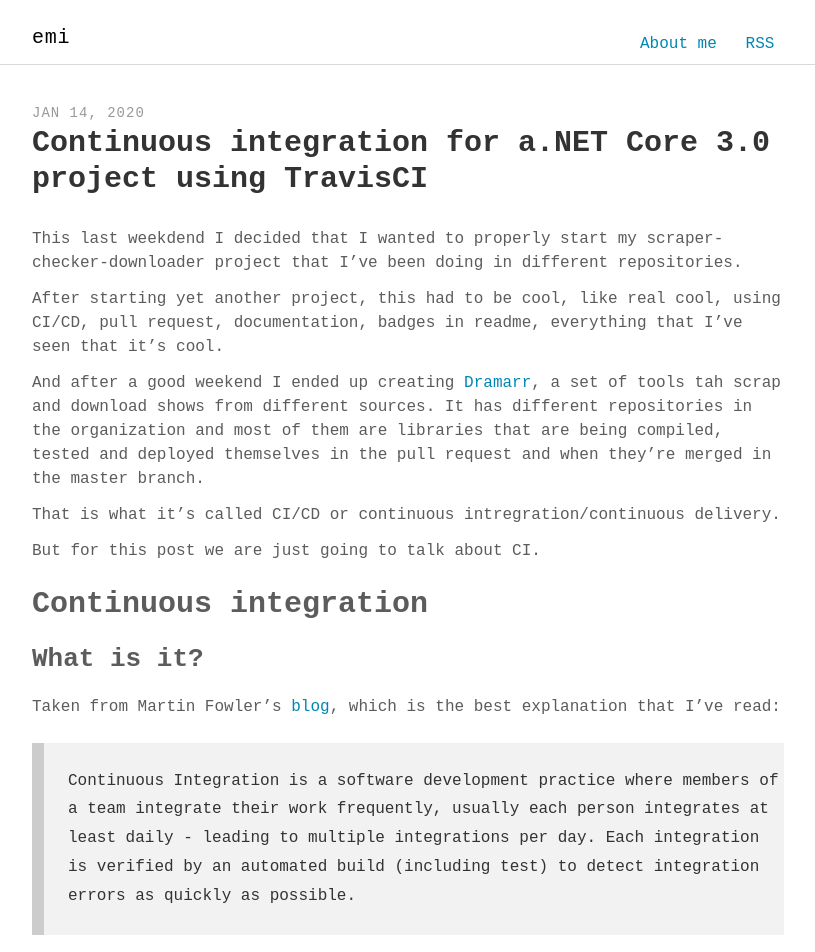
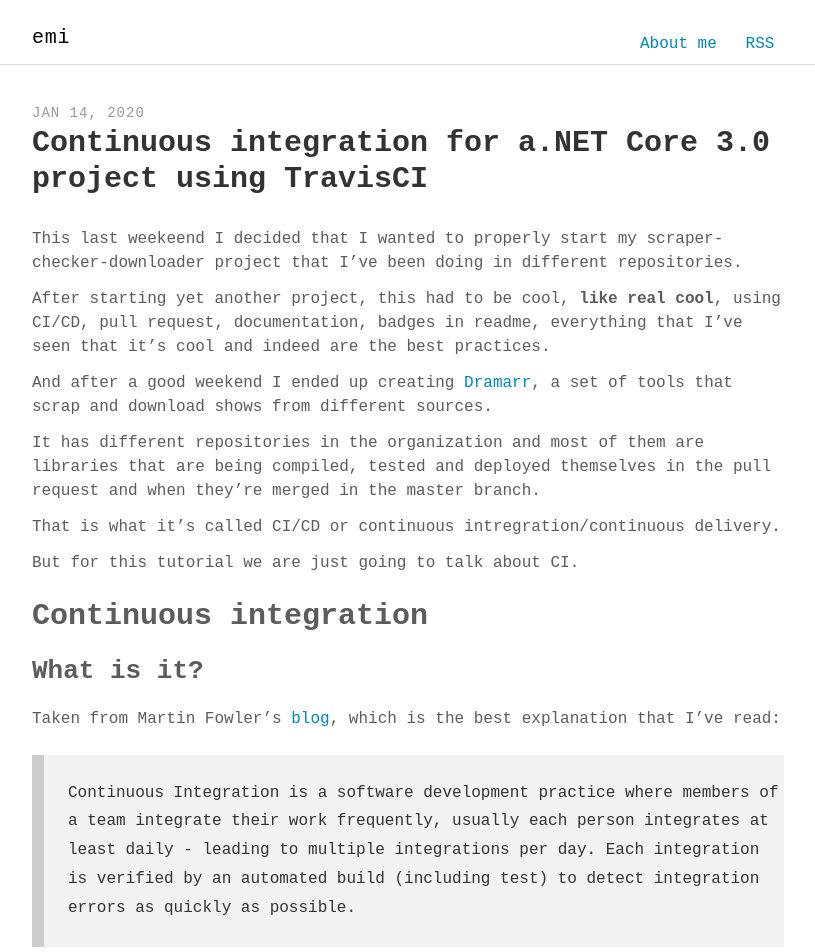
Before and after one commit to emimontesdeoca/emimontesdeoca.github.io, a Jekyll site: the page built from _posts/2020-01-14-ci-dotnet-core-and-travis-ci.md, in a window 1280 px wide. Shown: the top 952 px of the page, without its empty margins (232-1047 px from the left). Built offline with Jekyll 4.4.1, drawn with Linux system fonts in a browser that asks for light colours; some web fonts are replaced; comment, search, counter and statistics services are not loaded; some of the changed text lies outside the part shown.

Commit message:
Fixed typos, changed readme and updated travis

````diff
--- a/_posts/2020-01-14-ci-dotnet-core-and-travis-ci.md
+++ b/_posts/2020-01-14-ci-dotnet-core-and-travis-ci.md
@@ -6,15 +6,17 @@
 keywords: "tutorial"
 ---
 
-This last weekdend I decided that I wanted to properly start my scraper-checker-downloader project that I've been doing in different repositories.
+This last weekeend I decided that I wanted to properly start my scraper-checker-downloader project that I've been doing in different repositories.
 
-After starting yet another project, this had to be cool, like real cool, using CI/CD, pull request, documentation, badges in readme, everything that I've seen that it's cool.
+After starting yet another project, this had to be cool, **like real cool**, using CI/CD, pull request, documentation, badges in readme, everything that I've seen that it's cool and indeed are the best practices.
 
-And after a good weekend I ended up creating [Dramarr](https://github.com/Dramarr), a set of tools tah scrap and download shows from different sources. It has different repositories in the organization and most of them are libraries that are being compiled, tested and deployed themselves in the pull request and when they're merged in the master branch.
+And after a good weekend I ended up creating [Dramarr](https://github.com/Dramarr), a set of tools that scrap and download shows from different sources.
+
+It has different repositories in the organization and most of them are libraries that are being compiled, tested and deployed themselves in the pull request and when they're merged in the master branch.
 
 That is what it's called CI/CD or continuous intregration/continuous delivery.
 
-But for this post we are just going to talk about CI.
+But for this tutorial we are just going to talk about CI.
 
 # Continuous integration
 
@@ -22,13 +24,12 @@
 
 Taken from Martin Fowler's [blog](https://martinfowler.com/articles/continuousIntegration.html), which is the best explanation that I've read:
 
-
 >Continuous Integration is a software development practice where members of a team integrate their work frequently, usually each person integrates at least daily - leading to multiple integrations per day.
-Each integration is verified by an automated build (including test) to detect integration errors as quickly as possible.
+>Each integration is verified by an automated build (including test) to detect integration errors as quickly as possible.
 
 ## Tools
 
-There are many tools to integrate your workflow with CI/CD, but for this tutorial we'll be using [Github](https://github.com/) to store our code and the [TravisCI](https://travis-ci.org/) tools to setup the CI.
+There are many tools to integrate your workflow with CI/CD, but for this tutorial we'll be using [Github](https://github.com/) to store our code and the [TravisCI](https://travis-ci.org/) tools to setup the CI. Regarding the language and frameworks, we will use C# and the new.NET Core 3.0.
 
 # Requirements
 
@@ -358,6 +359,11 @@
 
 ```
 
+With everything created we will end up with a solution like this:
+
+<img align="center" src="https://i.gyazo.com/ffecc23a14d796af9a46dbb390c0d072.png" />
+
+
 And with this we can now run the Tests, so go to the `Test Explorer` in the Visual Studio and run them!
 
 <img align="center" src="https://i.gyazo.com/17d7ac9b2f1e7fb2666a68fc87882eed.png" />
````
Also changed, not shown: other parts of _posts/2020-01-14-ci-dotnet-core-and-travis-ci.md (+5 -5 lines), .travis.yml, README.md.
